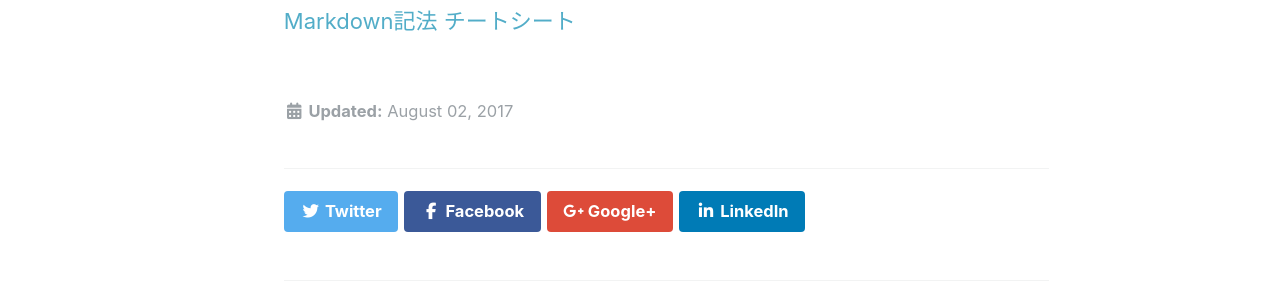
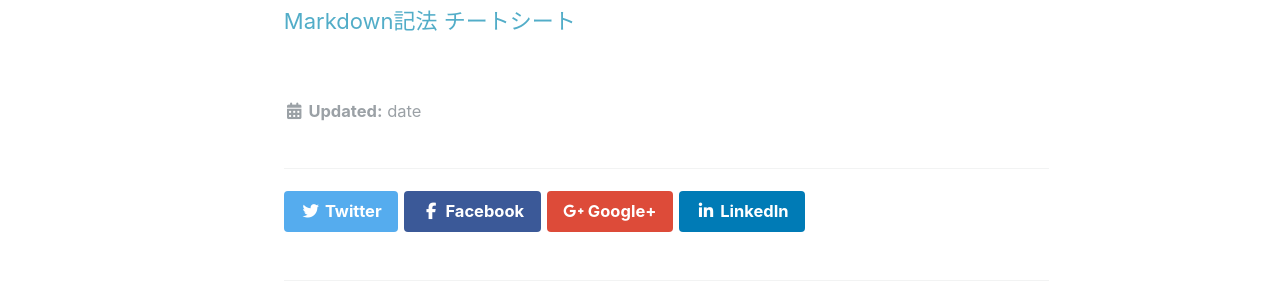
Before and after one commit to laureltreetop/laureltreetop.github.io, a Jekyll site: the page built from _docs/02-markdown.md, in a window 1280 px wide and 900 px high. Shown: the part 440-735 px from the top of the window. Built offline with Jekyll 4.4.1, drawn with Linux system fonts in a browser that asks for light colours; nearby versions of some CDN libraries.

Commit message:
Update 02-markdown.md

```diff
--- a/_docs/02-markdown.md
+++ b/_docs/02-markdown.md
@@ -1,7 +1,7 @@
 ---
 layout: single
 # author: Treetop
-# last_modified_at: 2017/08/02 18:01 +0900
+last_modified_at: "date"
 title: "Markdownとは何ぞや"
 permalink: /docs/markdown/
 ---
```
